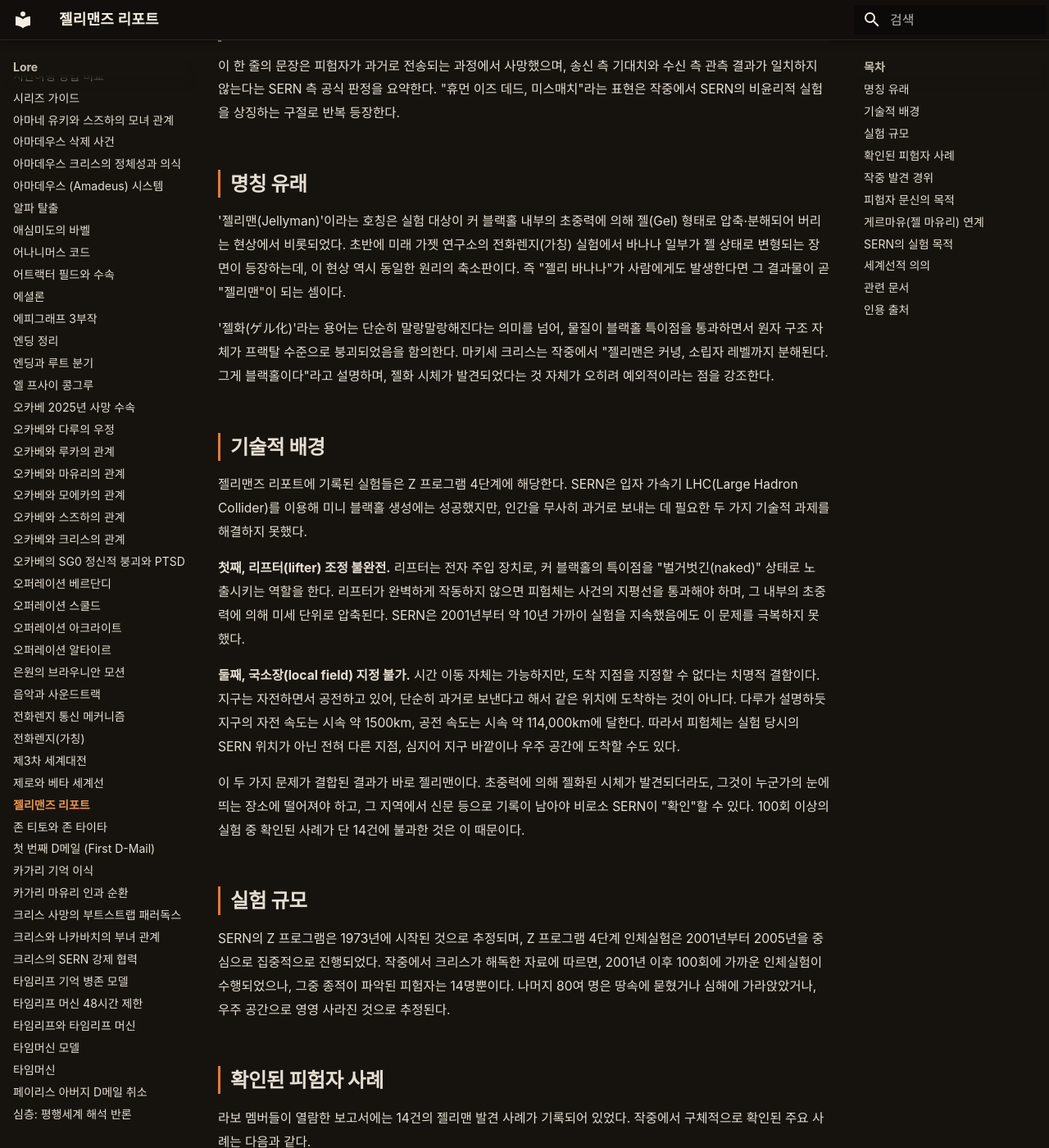
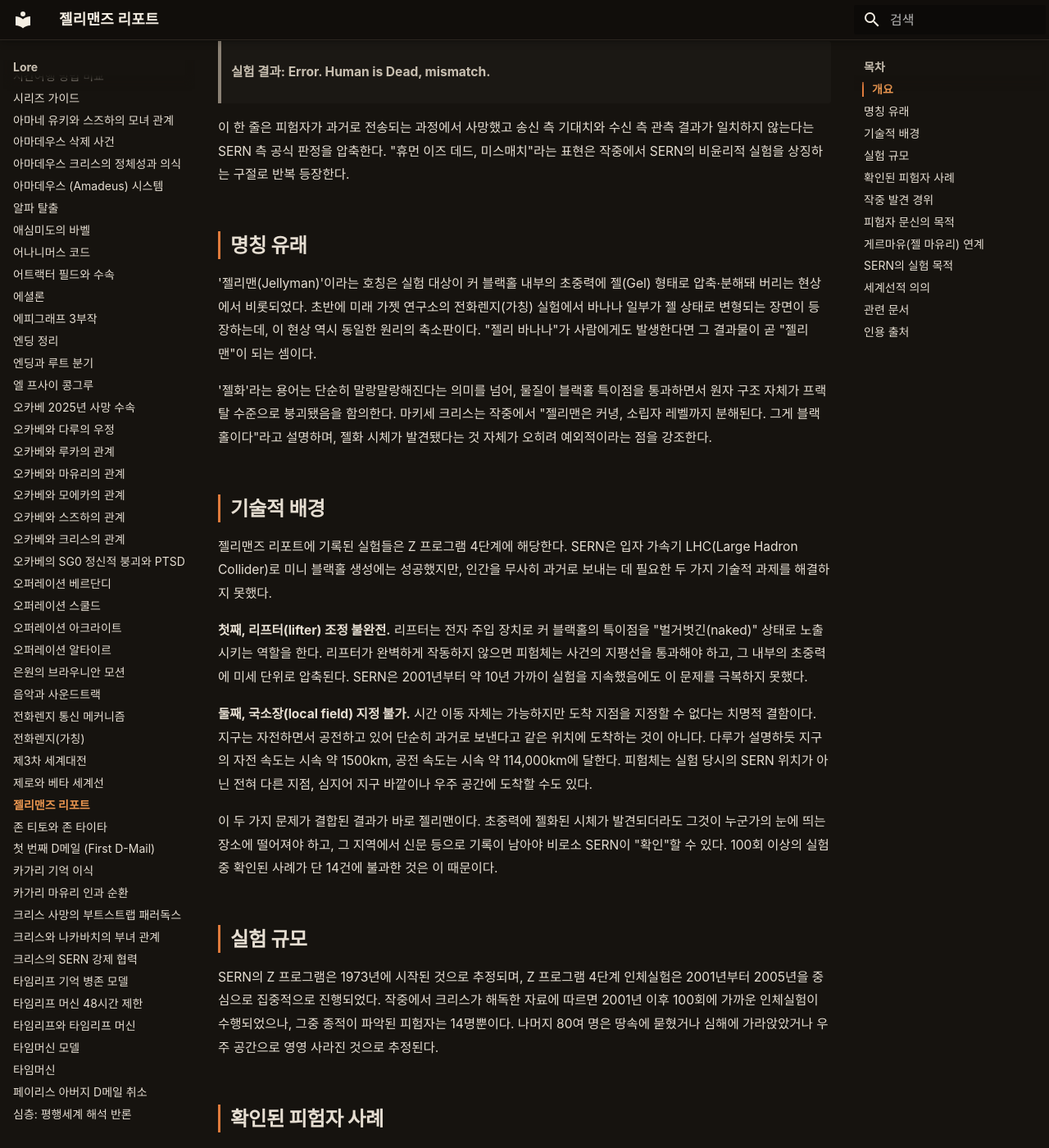
Before and after one commit to sgwiki/sgwiki.github.io, an MkDocs documentation site: the page built from wiki/lore/젤리맨즈-리포트.md, in a window 1280 px wide and 1400 px high, scrolled down 474 px. Shown: the whole window at 82% size. Built offline with MkDocs 1.6.1 and Material for MkDocs 9.7.7, drawn with Linux system fonts in a browser that asks for light colours; some web fonts are replaced; some of the changed text lies outside the part shown.

Commit message:
chore(wiki): 젤리맨즈-리포트 정비 — ## 개요 섹션 추가·VOCAB(한자 일본어 괄호 annotation 제거: '젤화(ゲル化)'→'젤화'·'반어인(半魚人)'→'반어인' 2건)·humanize 20건(번역투 10·기계적 리듬 5·형식명사 2·헤징 3)·사실·스포일러(main_story)·수치(1973년·2001-2005년·100회·14건·84년·3년·시속 1500km·114000km)·인용 블록 3줄·각주 1건·표(피험자 10명) 불변
Co-Authored-By: Claude Opus 4.6 <noreply@anthropic.com>

```diff
--- a/wiki/lore/젤리맨즈-리포트.md
+++ b/wiki/lore/젤리맨즈-리포트.md
@@ -8,31 +8,33 @@ description: "젤리맨즈 리포트(Jellyman's Report, ゼリーマンズレポ
 
 # 젤리맨즈 리포트
 
-**젤리맨즈 리포트**(Jellyman's Report, ゼリーマンズレポート)는 《Steins;Gate》 세계관에서 SERN이 비밀리에 추진한 타임머신 개발 계획 **Z 프로그램**의 제4단계, 즉 **인체실험** 기록을 가리킨다. 하시다 이타루(다루)의 해킹으로 존재가 드러나며, 모든 보고서에는 동일한 실험 결과 문구가 새겨져 있다.
+## 개요
+
+**젤리맨즈 리포트**(Jellyman's Report, ゼリーマンズレポート)는 《Steins;Gate》 세계관에서 SERN이 비밀리에 추진한 타임머신 개발 계획 **Z 프로그램**의 제4단계, 곧 **인체실험** 기록을 가리킨다. 하시다 이타루(다루)의 해킹으로 존재가 드러났고, 모든 보고서에는 동일한 실험 결과 문구가 새겨져 있다.
 
 > **실험 결과: Error. Human is Dead, mismatch.**
 
-이 한 줄의 문장은 피험자가 과거로 전송되는 과정에서 사망했으며, 송신 측 기대치와 수신 측 관측 결과가 일치하지 않는다는 SERN 측 공식 판정을 요약한다. "휴먼 이즈 데드, 미스매치"라는 표현은 작중에서 SERN의 비윤리적 실험을 상징하는 구절로 반복 등장한다.
+이 한 줄은 피험자가 과거로 전송되는 과정에서 사망했고 송신 측 기대치와 수신 측 관측 결과가 일치하지 않는다는 SERN 측 공식 판정을 압축한다. "휴먼 이즈 데드, 미스매치"라는 표현은 작중에서 SERN의 비윤리적 실험을 상징하는 구절로 반복 등장한다.
 
 ## 명칭 유래
 
-'젤리맨(Jellyman)'이라는 호칭은 실험 대상이 커 블랙홀 내부의 초중력에 의해 젤(Gel) 형태로 압축·분해되어 버리는 현상에서 비롯되었다. 초반에 미래 가젯 연구소의 전화렌지(가칭) 실험에서 바나나 일부가 젤 상태로 변형되는 장면이 등장하는데, 이 현상 역시 동일한 원리의 축소판이다. 즉 "젤리 바나나"가 사람에게도 발생한다면 그 결과물이 곧 "젤리맨"이 되는 셈이다.
+'젤리맨(Jellyman)'이라는 호칭은 실험 대상이 커 블랙홀 내부의 초중력에 젤(Gel) 형태로 압축·분해돼 버리는 현상에서 비롯되었다. 초반에 미래 가젯 연구소의 전화렌지(가칭) 실험에서 바나나 일부가 젤 상태로 변형되는 장면이 등장하는데, 이 현상 역시 동일한 원리의 축소판이다. "젤리 바나나"가 사람에게도 발생한다면 그 결과물이 곧 "젤리맨"이 되는 셈이다.
 
-'젤화(ゲル化)'라는 용어는 단순히 말랑말랑해진다는 의미를 넘어, 물질이 블랙홀 특이점을 통과하면서 원자 구조 자체가 프랙탈 수준으로 붕괴되었음을 함의한다. 마키세 크리스는 작중에서 "젤리맨은 커녕, 소립자 레벨까지 분해된다. 그게 블랙홀이다"라고 설명하며, 젤화 시체가 발견되었다는 것 자체가 오히려 예외적이라는 점을 강조한다.
+'젤화'라는 용어는 단순히 말랑말랑해진다는 의미를 넘어, 물질이 블랙홀 특이점을 통과하면서 원자 구조 자체가 프랙탈 수준으로 붕괴됐음을 함의한다. 마키세 크리스는 작중에서 "젤리맨은 커녕, 소립자 레벨까지 분해된다. 그게 블랙홀이다"라고 설명하며, 젤화 시체가 발견됐다는 것 자체가 오히려 예외적이라는 점을 강조한다.
 
 ## 기술적 배경
 
-젤리맨즈 리포트에 기록된 실험들은 Z 프로그램 4단계에 해당한다. SERN은 입자 가속기 LHC(Large Hadron Collider)를 이용해 미니 블랙홀 생성에는 성공했지만, 인간을 무사히 과거로 보내는 데 필요한 두 가지 기술적 과제를 해결하지 못했다.
+젤리맨즈 리포트에 기록된 실험들은 Z 프로그램 4단계에 해당한다. SERN은 입자 가속기 LHC(Large Hadron Collider)로 미니 블랙홀 생성에는 성공했지만, 인간을 무사히 과거로 보내는 데 필요한 두 가지 기술적 과제를 해결하지 못했다.
 
-**첫째, 리프터(lifter) 조정 불완전.** 리프터는 전자 주입 장치로, 커 블랙홀의 특이점을 "벌거벗긴(naked)" 상태로 노출시키는 역할을 한다. 리프터가 완벽하게 작동하지 않으면 피험체는 사건의 지평선을 통과해야 하며, 그 내부의 초중력에 의해 미세 단위로 압축된다. SERN은 2001년부터 약 10년 가까이 실험을 지속했음에도 이 문제를 극복하지 못했다.
+**첫째, 리프터(lifter) 조정 불완전.** 리프터는 전자 주입 장치로 커 블랙홀의 특이점을 "벌거벗긴(naked)" 상태로 노출시키는 역할을 한다. 리프터가 완벽하게 작동하지 않으면 피험체는 사건의 지평선을 통과해야 하고, 그 내부의 초중력에 미세 단위로 압축된다. SERN은 2001년부터 약 10년 가까이 실험을 지속했음에도 이 문제를 극복하지 못했다.
 
-**둘째, 국소장(local field) 지정 불가.** 시간 이동 자체는 가능하지만, 도착 지점을 지정할 수 없다는 치명적 결함이다. 지구는 자전하면서 공전하고 있어, 단순히 과거로 보낸다고 해서 같은 위치에 도착하는 것이 아니다. 다루가 설명하듯 지구의 자전 속도는 시속 약 1500km, 공전 속도는 시속 약 114,000km에 달한다. 따라서 피험체는 실험 당시의 SERN 위치가 아닌 전혀 다른 지점, 심지어 지구 바깥이나 우주 공간에 도착할 수도 있다.
+**둘째, 국소장(local field) 지정 불가.** 시간 이동 자체는 가능하지만 도착 지점을 지정할 수 없다는 치명적 결함이다. 지구는 자전하면서 공전하고 있어 단순히 과거로 보낸다고 같은 위치에 도착하는 것이 아니다. 다루가 설명하듯 지구의 자전 속도는 시속 약 1500km, 공전 속도는 시속 약 114,000km에 달한다. 피험체는 실험 당시의 SERN 위치가 아닌 전혀 다른 지점, 심지어 지구 바깥이나 우주 공간에 도착할 수도 있다.
 
-이 두 가지 문제가 결합된 결과가 바로 젤리맨이다. 초중력에 의해 젤화된 시체가 발견되더라도, 그것이 누군가의 눈에 띄는 장소에 떨어져야 하고, 그 지역에서 신문 등으로 기록이 남아야 비로소 SERN이 "확인"할 수 있다. 100회 이상의 실험 중 확인된 사례가 단 14건에 불과한 것은 이 때문이다.
+이 두 가지 문제가 결합된 결과가 바로 젤리맨이다. 초중력에 젤화된 시체가 발견되더라도 그것이 누군가의 눈에 띄는 장소에 떨어져야 하고, 그 지역에서 신문 등으로 기록이 남아야 비로소 SERN이 "확인"할 수 있다. 100회 이상의 실험 중 확인된 사례가 단 14건에 불과한 것은 이 때문이다.
 
 ## 실험 규모
 
-SERN의 Z 프로그램은 1973년에 시작된 것으로 추정되며, Z 프로그램 4단계 인체실험은 2001년부터 2005년을 중심으로 집중적으로 진행되었다. 작중에서 크리스가 해독한 자료에 따르면, 2001년 이후 100회에 가까운 인체실험이 수행되었으나, 그중 종적이 파악된 피험자는 14명뿐이다. 나머지 80여 명은 땅속에 묻혔거나 심해에 가라앉았거나, 우주 공간으로 영영 사라진 것으로 추정된다.
+SERN의 Z 프로그램은 1973년에 시작된 것으로 추정되며, Z 프로그램 4단계 인체실험은 2001년부터 2005년을 중심으로 집중적으로 진행되었다. 작중에서 크리스가 해독한 자료에 따르면 2001년 이후 100회에 가까운 인체실험이 수행되었으나, 그중 종적이 파악된 피험자는 14명뿐이다. 나머지 80여 명은 땅속에 묻혔거나 심해에 가라앉았거나 우주 공간으로 영영 사라진 것으로 추정된다.
 
 ## 확인된 피험자 사례
 
@@ -56,23 +58,23 @@ SERN의 Z 프로그램은 1973년에 시작된 것으로 추정되며, Z 프로
 
 젤리맨즈 리포트가 라보 멤버들에게 알려지게 된 경위는 다음과 같다.
 
-1. 하시다 이타루가 SERN 서버를 해킹하여 가속기 부서 책임자의 이메일을 열람하던 중, "Z 프로그램"이라는 키워드가 수개월간 100회 이상 사용된 것을 발견한다.
+1. 하시다 이타루가 SERN 서버를 해킹해 가속기 부서 책임자의 이메일을 열람하던 중, "Z 프로그램"이라는 키워드가 수개월간 100회 이상 사용된 것을 발견한다.
 2. Z 프로그램 관련 극비 문서를 번역기로 해독하던 중, "실험 결과: Error. Human is Dead, mismatch. 상세는 별첨 젤리맨즈 리포트 참조"라는 문구와 마주한다.
-3. 오카베 린타로의 요청으로 다루가 서버 관리자 권한을 획득한 뒤, 젤리맨즈 리포트 본체를 열람한다.
+3. 오카베 린타로의 요청으로 다루가 서버 관리자 권한을 획득한 뒤 젤리맨즈 리포트 본체를 열람한다.
 4. 마키세 크리스가 영어 원문을 해독하며 피험자 정보와 과거 신문 스크랩을 읽어준다.
-5. 오카베는 충격을 받으면서도, 이를 계기로 전화렌지(가칭)가 SERN의 타임머신과 같은 원리로 작동하고 있음을 확신하고 본격적인 연구에 돌입한다.
+5. 오카베는 충격을 받으면서도 이를 계기로 전화렌지(가칭)가 SERN의 타임머신과 같은 원리로 작동하고 있음을 확신하고 본격적인 연구에 돌입한다.
 
 이 장면에서 오카베는 크리스에게 "젤리맨즈 리포트를 보면 우리는 더 이상 평범한 생활로 돌아갈 수 없다. 너는 돌아가라"며 그녀를 걱정하지만, 크리스는 "이 사실을 세상에 고발해야 한다"며 남기를 선택한다. 오카베는 이를 제지하며 "우린 이 음모 앞에서 너무나 무력하다"고 경고한다.
 
 ## 피험자 문신의 목적
 
-젤리맨 시체에 SERN 각인이 새겨져 있다는 사실은 처음 보기에는 SERN에게 리스크만 안겨주는 선택처럼 보인다. 자신의 비밀 실험을 스스로 증명하는 증거를 남기는 셈이기 때문이다. 그러나 공식 자료집에서는 두 가지 이유를 들어 이를 설명하고 있다.
+젤리맨 시체에 SERN 각인이 새겨져 있다는 사실은 처음 보기에는 SERN에게 리스크만 안겨주는 선택처럼 보인다. 자신의 비밀 실험을 스스로 증명하는 증거를 남기는 셈이기 때문이다. 그러나 공식 자료집에서는 두 가지 이유를 들어 이를 설명한다.
 
 > **[공식]** "어떤 시대의 어떤 장소로 날려졌는지 확인을 쉽게 하기 위해서입니다. 물론 SERN은 실험을 하고 있다고 의심받을 가능성이 있지만, 너무 수상해서 거짓말 같다고 생각하게 만드는 역설적인 효과도 있습니다." — [본편 공식 자료집 Q&A](../근거자료/공식/qa-자료집.md), Q4
 
-첫째, **확인 용이성**이다. 국소장 지정이 불가능한 상황에서, 피험체가 도착한 위치를 파악하려면 시체가 발견되었을 때 그것이 SERN 실험의 결과물임을 즉시 식별할 수 있어야 한다. 문신은 바로 이 식별 마커 역할을 한다.
+첫째, **확인 용이성**이다. 국소장 지정이 불가능한 상황에서 피험체가 도착한 위치를 파악하려면 시체가 발견되었을 때 그것이 SERN 실험의 결과물임을 즉시 식별할 수 있어야 한다. 문신은 바로 이 식별 마커 역할을 한다.
 
-둘째, **역설적 위장**이다. "SERN이라는 세계적 연구 기관의 이름이 미지의 젤리 시체에 새겨져 있다"는 사실은 너무나 터무니없어서, 오히려 진실로 받아들여지지 않는다. 상식적으로 SERN이 자신의 이름을 실험 대상에 새길 리 없다고 사람들은 판단하게 되며, 이는 자연스러운 은폐 효과를 낳는다.
+둘째, **역설적 위장**이다. "SERN이라는 세계적 연구 기관의 이름이 미지의 젤리 시체에 새겨져 있다"는 사실은 너무나 터무니없어서 오히려 진실로 받아들여지지 않는다. 상식적으로 SERN이 자신의 이름을 실험 대상에 새길 리 없다고 사람들은 판단하게 되며, 이는 자연스러운 은폐 효과를 낳는다.
 
 ## 게르마유(젤 마유리) 연계
 
@@ -85,29 +87,29 @@ SERN의 Z 프로그램은 1973년에 시작된 것으로 추정되며, Z 프로
 
     > **[팬 분석]** "젤 마유리가 SERN이 그녀를 젤화할 계획인 세계선에서만 발견되고 다른 세계선에서는 그렇지 않다는 생각은 매우 설득력이 없다. 젤 마유리가 이전 세계선에서 왔다면 그 세계의 오카베는 수속이 요구하는 시간에 그녀가 죽은 것을 보지 못해야 할 것이다. 작가의 의도는 젤화된 마유리가 라운더가 SERN으로 데려가는 마유리와 동일하다는 것이다." — [The Mechanics of Steins;Gate v1.0.3](../근거자료/비공식/mechanics-of-steins-gate/ch2.md), 2.4.1 젤 마유리[^1]
 
-게르마유는 젤리맨즈 리포트의 인체실험이 단순한 과거의 기록이 아니라, 작중 현재 시점에서도 동일한 메커니즘이 작동하고 있음을 보여주는 사례다. SERN의 젤화 실험이 마유리에게도 적용될 수 있다는 점은 알파 세계선 수속의 잔혹함을 극대화한다.
+게르마유는 젤리맨즈 리포트의 인체실험이 단순한 과거의 기록이 아니라 작중 현재 시점에서도 동일한 메커니즘이 작동하고 있음을 보여주는 사례다. SERN의 젤화 실험이 마유리에게도 적용될 수 있다는 점은 알파 세계선 수속의 잔혹함을 극대화한다.
 
 ## SERN의 실험 목적
 
-SERN이 젤리맨을 만드는 것은 의도가 아니다. 젤리맨은 블랙홀 생성 연구 과정에서 겪는 시행착오의 결과물일 뿐이며, SERN의 진정한 목적은 입자 가속기를 이용한 블랙홀 생성으로 시간 여행 기술을 개발하고, 과거를 조작하여 세계를 지배하는 것이다.
+SERN이 젤리맨을 만드는 것은 의도가 아니다. 젤리맨은 블랙홀 생성 연구 과정에서 겪는 시행착오의 결과물일 뿐이며, SERN의 진정한 목적은 입자 가속기로 블랙홀을 만들어 시간 여행 기술을 개발하고 과거를 조작해 세계를 지배하는 것이다.
 
 Z 프로그램 4단계 인체실험에서는 실험일보다 훨씬 이전 시대의 신문 기사에서 젤리맨이 발견되었다는 사례가 확인된다. 이는 SERN이 실험 대상이 죽을 것을 알면서도 희생을 감수하고 실험을 지속했음을 시사한다. 젤리맨은 SERN의 최종 목적이 아니라 블랙홀 생성 연구 과정에서 겪는 시행착오의 결과물이며, 타임머신 완성이라는 목표 앞에서 인명은 시행착오의 비용으로 처리된 셈이다.
 
-Z 프로그램의 서문에서 SERN은 자신의 목적을 "21세기에 들어 시공간에 대한 지배를 확립하고, 기존 역사를 파괴하여 영원한 유토피아를 창조하는 것"이라고 선언한다. 이를 위해 다른 모든 SERN 연구는 Z 프로그램의 존재를 은폐하기 위한 위장으로 기능하며, 300인 위원회(Committee of 300)의 최우선 자금 지원을 받는다.
+Z 프로그램의 서문에서 SERN은 자신의 목적을 "21세기에 들어 시공간에 대한 지배를 확립하고 기존 역사를 파괴하여 영원한 유토피아를 창조하는 것"이라고 선언한다. 이를 위해 다른 모든 SERN 연구는 Z 프로그램의 존재를 은폐하기 위한 위장으로 기능하며, 300인 위원회(Committee of 300)의 최우선 자금 지원을 받는다.
 
 ## 세계선적 의의
 
 젤리맨즈 리포트는 SERN이 타임머신 개발을 실질적으로 진행하고 있음을 입증하는 증거로, 작중 여러 세계선적 인과관계의 출발점이 된다.
 
-**SERN 디스토피아 수속.** 알파 세계선에서는 SERN에 의한 디스토피아 구축이 확정된 수속이다. [공식 자료집 Q&A](../근거자료/공식/qa-자료집.md) Q18에 따르면, 루카 엔딩처럼 오카베가 타임리프 머신을 파기하는 세계선에서도 SERN 디스토피아는 구축된다. 다만 그 세계가 반드시 불행한 것은 아니며, "모든 다툼이 존재하지 않게 된 세계"로서 적어도 안정된 미래가 약속될 수 있다.
+**SERN 디스토피아 수속.** 알파 세계선에서는 SERN에 의한 디스토피아 구축이 확정된 수속이다. [공식 자료집 Q&A](../근거자료/공식/qa-자료집.md) Q18에 따르면 루카 엔딩처럼 오카베가 타임리프 머신을 파기하는 세계선에서도 SERN 디스토피아는 구축된다. 다만 그 세계가 반드시 불행한 것은 아니며, "모든 다툼이 존재하지 않게 된 세계"로서 적어도 안정된 미래가 약속될 수 있다.
 
 > **[공식]** "구축되는 것은 틀림없습니다. 그러나 디스토피아가 있는 세계가 반드시 불행할 거라고 단정지을 순 없습니다. 모든 다툼이 존재하지 않게 된 세계입니다." — [본편 공식 자료집 Q&A](../근거자료/공식/qa-자료집.md), Q18
 
-**2034년 타임머신 완성.** 존 타이타(스즈하)의 예언에 따르면 SERN은 2034년에 타임머신 개발을 완성한다. 젤리맨즈 리포트에 기록된 10년 가까운 인체실험은 바로 이 완성을 위한 시행착오 과정이었다. 타이타의 타임머신 역시 커 블랙홀을 이용한 것으로, SERN과 동일한 이론적 기반을 공유하고 있다.
+**2034년 타임머신 완성.** 존 타이타(스즈하)의 예언에 따르면 SERN은 2034년에 타임머신 개발을 완성한다. 젤리맨즈 리포트에 기록된 10년 가까운 인체실험은 바로 이 완성을 위한 시행착오 과정이었다. 타이타의 타임머신 역시 커 블랙홀을 이용한 것으로 SERN과 동일한 이론적 기반을 공유하고 있다.
 
-**라운더 습격 인과관계.** 젤리맨즈 리포트의 발견은 오카베 일행이 SERN과 본격적으로 대립하게 되는 계기가 된다. 다루의 해킹 사실은 알파 세계선에서 텐노지 유고(FB)에게 포착되었으며([공식 자료집 Q&A](../근거자료/공식/qa-자료집.md) Q5), 이는 결국 라운더 습격으로 이어진다. [공식 자료집 Q&A](../근거자료/공식/qa-자료집.md) Q7에 따르면, FB가 모에카를 통해 보낸 협박 메일(젤화된 마유리 사진이 첨부된 것으로 해석 가능)은 "이 이상 타임머신 개발에 관련되지 말라"는 경고의 의미였다.
+**라운더 습격 인과관계.** 젤리맨즈 리포트의 발견은 오카베 일행이 SERN과 본격적으로 대립하게 되는 계기가 된다. 다루의 해킹 사실은 알파 세계선에서 텐노지 유고(FB)에게 포착되었으며([공식 자료집 Q&A](../근거자료/공식/qa-자료집.md) Q5), 이는 결국 라운더 습격으로 이어진다. [공식 자료집 Q&A](../근거자료/공식/qa-자료집.md) Q7에 따르면 FB가 모에카를 통해 보낸 협박 메일(젤화된 마유리 사진이 첨부된 것으로 해석 가능)은 "이 이상 타임머신 개발에 관련되지 말라"는 경고의 의미였다.
 
-**에셜론 삭제 인과사슬.** 오카베가 보낸 최초의 D메일이 SERN의 에셜론 감시 시스템에 포착된 것이 알파 세계선으로 이행한 직접적 원인이다. 젤리맨즈 리포트를 발견한 뒤, 라보 멤버들은 IBN 5100을 이용해 에셜론에 저장된 D메일 데이터를 삭제함으로써 알파 세계선을 이탈하려 시도하게 된다. 즉 젤리맨즈 리포트는 "SERN이 무엇을 하는 조직인가"를 라보 멤버들에게 각인시키고, 결과적으로 세계선 이동 작전의 동기가 된 셈이다.
+**에셜론 삭제 인과사슬.** 오카베가 보낸 최초의 D메일이 SERN의 에셜론 감시 시스템에 포착된 것이 알파 세계선으로 이행한 직접적 원인이다. 젤리맨즈 리포트를 발견한 뒤 라보 멤버들은 IBN 5100을 이용해 에셜론에 저장된 D메일 데이터를 삭제함으로써 알파 세계선을 이탈하려 시도하게 된다. 젤리맨즈 리포트는 "SERN이 무엇을 하는 조직인가"를 라보 멤버들에게 각인시키고, 결과적으로 세계선 이동 작전의 동기가 된 셈이다.
 
 ## 관련 문서
 
```
Also changed, not shown: other parts of wiki/lore/젤리맨즈-리포트.md (+2 -2 lines).
